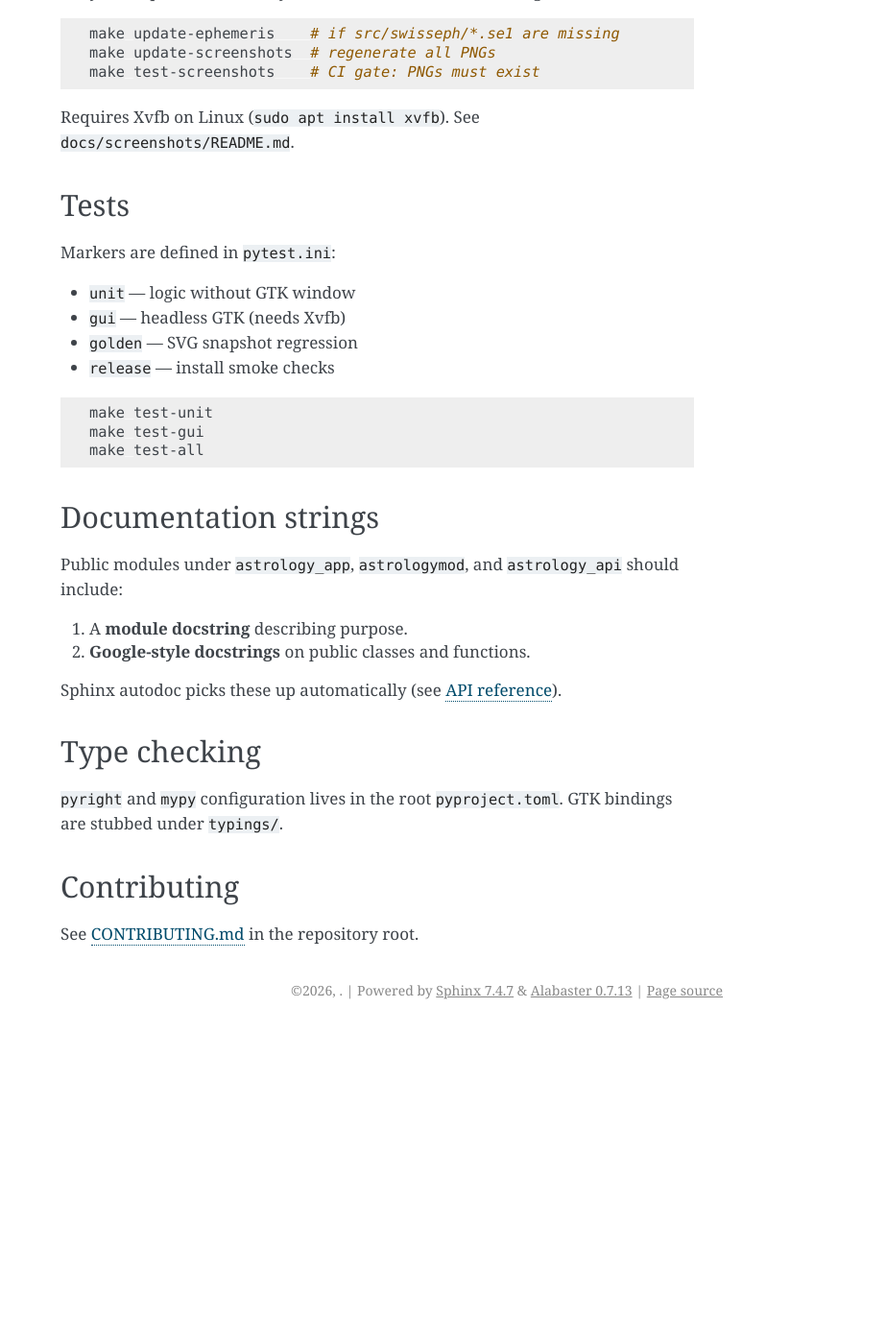
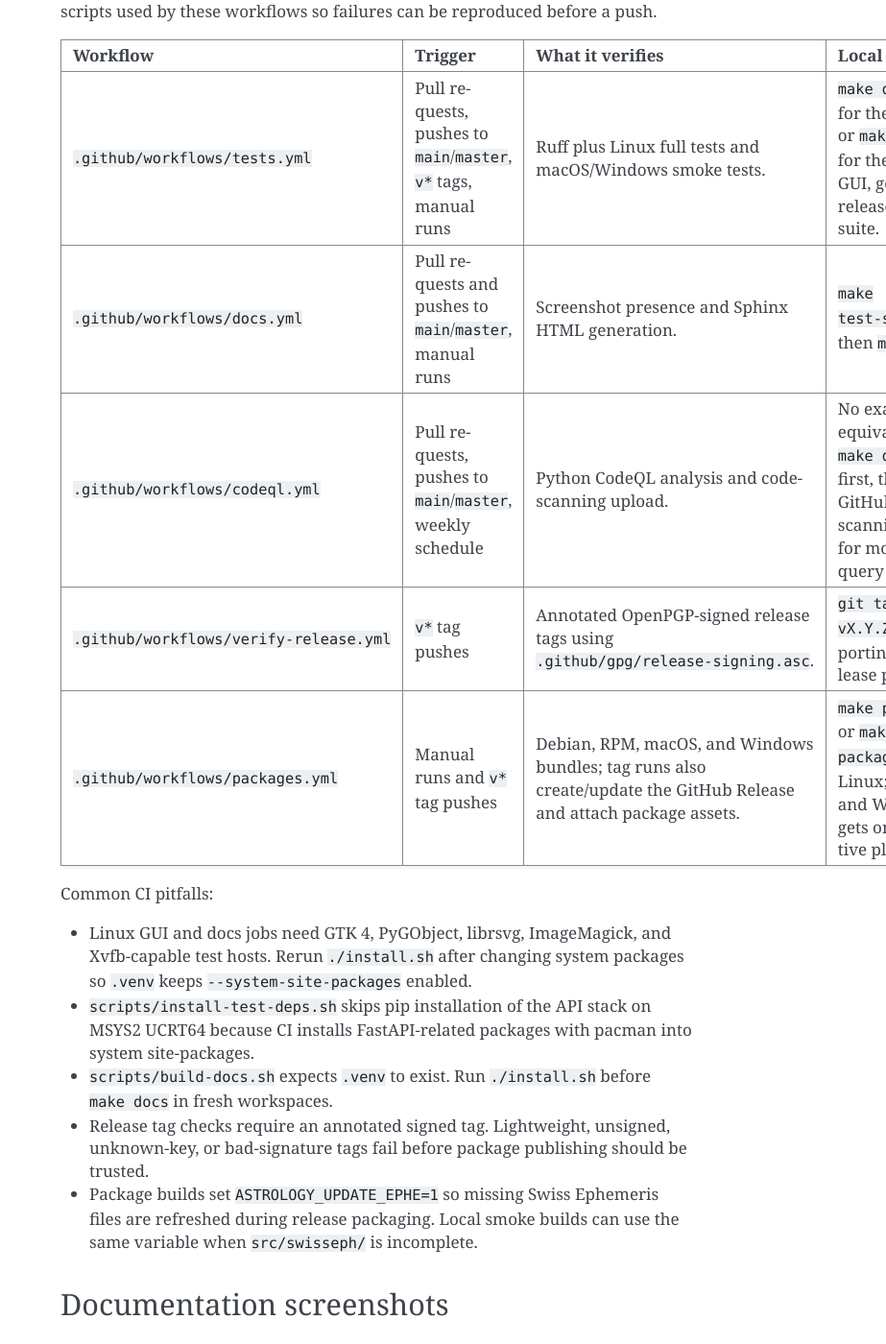
Before and after one commit to youniversus-com/Astrology, a Sphinx documentation site: the page built from docs/development.rst, in a window 1280 px wide and 1400 px high, scrolled down 2377 px. Shown: the whole window at 96% size, without its empty margins (357-1280 px from the left). Built offline with Sphinx 7.4.7, drawn with Linux system fonts in a browser that asks for light colours; before the commit the page ends 3448 px from its top, so only the background shows below that; some of the changed text lies outside the part shown.

Commit message:
Document CI workflow runbook
Co-authored-by: Fede <federunix@users.noreply.github.com>

```diff
--- a/docs/development.rst
+++ b/docs/development.rst
@@ -85,6 +85,64 @@ Daily commands
    * - ``make package-deb``
      - Build Debian package
 
+Continuous integration
+----------------------
+
+GitHub Actions is the hosted source of truth for pull-request, main-branch,
+documentation, security, and release checks. Keep local commands aligned with
+the scripts used by these workflows so failures can be reproduced before a
+push.
+
+.. list-table::
+   :header-rows: 1
+
+   * - Workflow
+     - Trigger
+     - What it verifies
+     - Local parity
+   * - ``.github/workflows/tests.yml``
+     - Pull requests, pushes to ``main``/``master``, ``v*`` tags, manual runs
+     - Ruff plus Linux full tests and macOS/Windows smoke tests.
+     - ``make dev-check`` for the fast gate or ``make test-ci`` for the full
+       unit, GUI, golden, and release-smoke suite.
+   * - ``.github/workflows/docs.yml``
+     - Pull requests and pushes to ``main``/``master``, manual runs
+     - Screenshot presence and Sphinx HTML generation.
+     - ``make test-screenshots`` then ``make docs``.
+   * - ``.github/workflows/codeql.yml``
+     - Pull requests, pushes to ``main``/``master``, weekly schedule
+     - Python CodeQL analysis and code-scanning upload.
+     - No exact local equivalent; run ``make dev-check`` first, then inspect
+       GitHub code-scanning results for model or query findings.
+   * - ``.github/workflows/verify-release.yml``
+     - ``v*`` tag pushes
+     - Annotated OpenPGP-signed release tags using
+       ``.github/gpg/release-signing.asc``.
+     - ``git tag -v vX.Y.Z`` after importing the release public key.
+   * - ``.github/workflows/packages.yml``
+     - Manual runs and ``v*`` tag pushes
+     - Debian, RPM, macOS, and Windows bundles; tag runs also create/update the
+       GitHub Release and attach package assets.
+     - ``make package-deb`` or ``make package-rpm`` on Linux; run macOS and
+       Windows targets on their native platforms.
+
+Common CI pitfalls:
+
+- Linux GUI and docs jobs need GTK 4, PyGObject, librsvg, ImageMagick, and
+  Xvfb-capable test hosts. Rerun ``./install.sh`` after changing system
+  packages so ``.venv`` keeps ``--system-site-packages`` enabled.
+- ``scripts/install-test-deps.sh`` skips pip installation of the API stack on
+  MSYS2 UCRT64 because CI installs FastAPI-related packages with pacman into
+  system site-packages.
+- ``scripts/build-docs.sh`` expects ``.venv`` to exist. Run ``./install.sh``
+  before ``make docs`` in fresh workspaces.
+- Release tag checks require an annotated signed tag. Lightweight, unsigned,
+  unknown-key, or bad-signature tags fail before package publishing should be
+  trusted.
+- Package builds set ``ASTROLOGY_UPDATE_EPHE=1`` so missing Swiss Ephemeris
+  files are refreshed during release packaging. Local smoke builds can use the
+  same variable when ``src/swisseph/`` is incomplete.
+
 Documentation screenshots
 -------------------------
 
```
